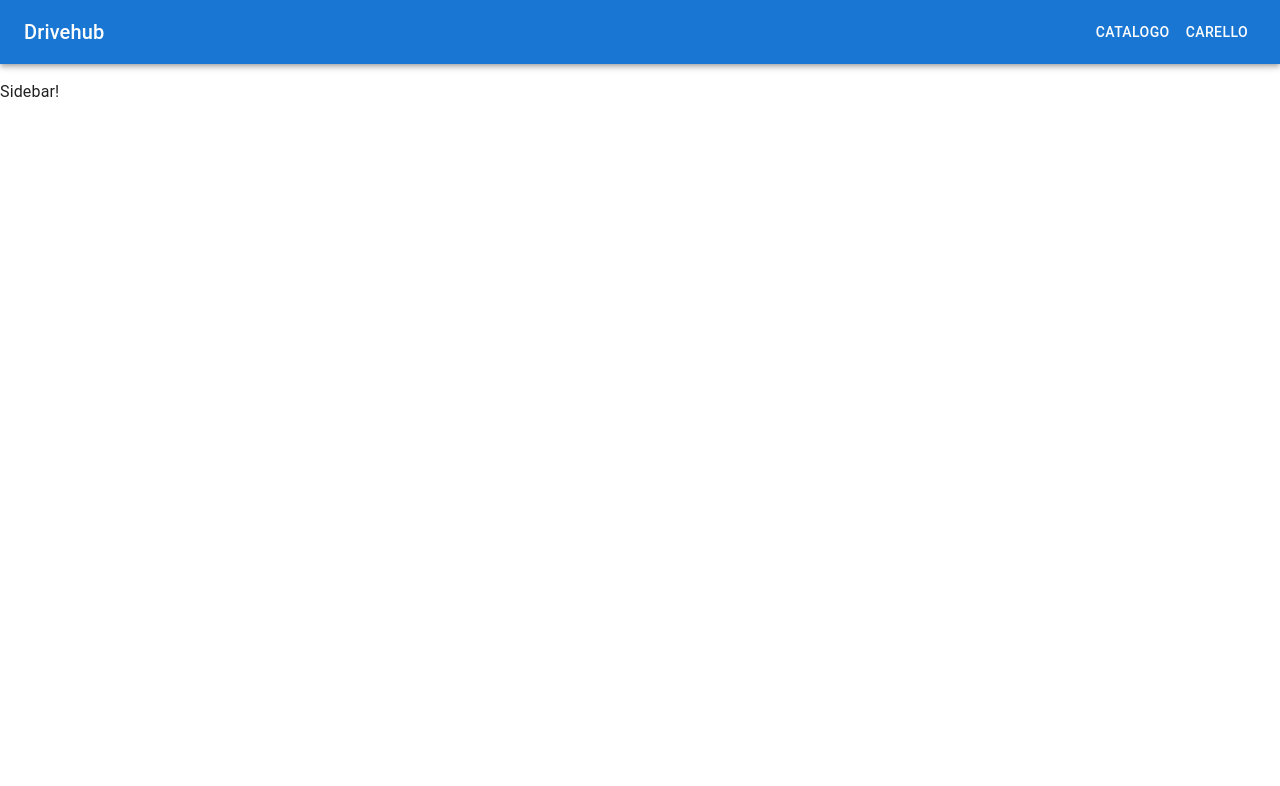
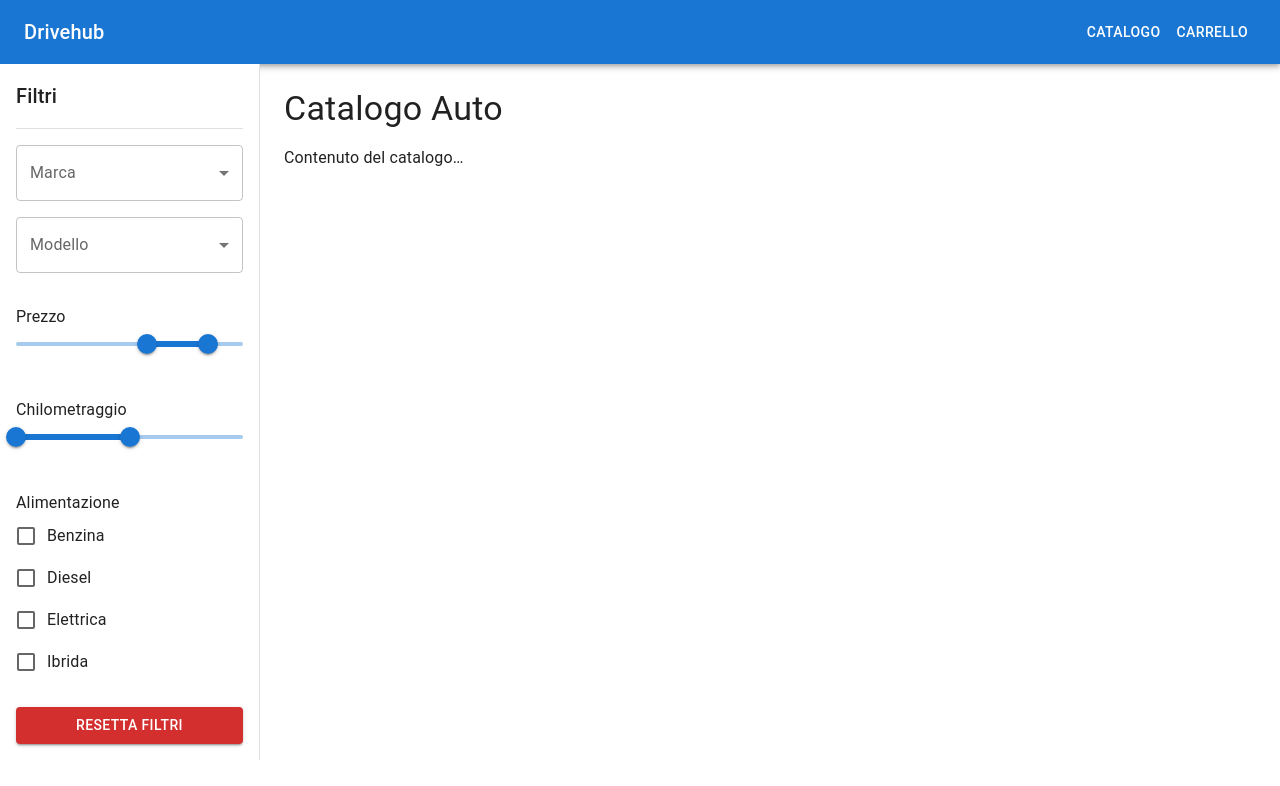
Before and after one commit to Framework-React-1-19/DriveHub, a React (Vite) app: page / in a window 1280 px wide. Shown: the top 786 px of the page. Built offline with nearby package versions, Linux system fonts and the light colour scheme.

Commit message:
Aggiunta sidebar mobile ready, fix errori in console
Cambiato readme, usato useMediaQuery di MUI per mobile ready.

```diff
--- a/package.json
+++ b/package.json
@@ -12,6 +12,7 @@
   "dependencies": {
     "@emotion/react": "^11.14.0",
     "@emotion/styled": "^11.14.1",
+    "@mui/icons-material": "^9.2.0",
     "@mui/material": "^9.2.0",
     "react": "^19.2.7",
     "react-dom": "^19.2.7",
--- a/src/home/Drivehub.tsx
+++ b/src/home/Drivehub.tsx
@@ -1,14 +1,26 @@
-import './Navbar/Navbar'
 import Navbar from './Navbar/Navbar'
 import Sidebar from './Sidebar/Sidebar'
+import { Box, Typography } from '@mui/material'
+import { useState } from 'react'
 
 function Drivehub() {
+    const [open, setOpen] = useState(false)
     return (
-        <div>
-            <Navbar/>
-            <Sidebar/>
-        </div>
-    )
+        <>
+        <Navbar onOpenSidebar={() => setOpen(true)} />
+
+        <Box sx={{ display: 'flex' }}>
+
+        <Sidebar open={open} setOpen={setOpen} />
+
+            {/* Inserisco dopo il contenuto */}
+            <Box sx={{ flexGrow: 1, p: 3 }}>
+                <Typography variant="h4" sx={{ mb: 2 }}>Catalogo Auto</Typography>
+                <Typography>Contenuto del catalogo…</Typography>
+            </Box>
+      </Box>
+    </>
+  )
 }
 
 export default Drivehub
--- a/src/home/Navbar/Navbar.tsx
+++ b/src/home/Navbar/Navbar.tsx
@@ -1,21 +1,33 @@
-import { AppBar, Toolbar, Typography, Box} from '@mui/material'
+import { AppBar, Toolbar, Typography,
+  Box, IconButton, useMediaQuery, useTheme
+} from '@mui/material'
+import MenuIcon from '@mui/icons-material/Menu'
 import UnderlineButton from './Button'
 
-function Navbar() {
+
+function Navbar({ onOpenSidebar }: { onOpenSidebar: () => void }) {
+
+  const theme = useTheme()
+  const isMobile = useMediaQuery(theme.breakpoints.down('md'))
+
   return (
     <AppBar position="static">
       <Toolbar>
-        {/* Titolo */}
+
+        {isMobile && (
+          <IconButton color="inherit" onClick={onOpenSidebar}>
+            <MenuIcon />
+          </IconButton>
+        )}
+
         <Typography variant="h6">
           Drivehub
         </Typography>
 
-        {/* Spazio che spinge i pulsanti a destra */}
         <Box sx={{ flexGrow: 1 }} />
 
-        {/* Pulsanti di navigazione */}
-        <UnderlineButton label="Catalogo"></UnderlineButton>
-        <UnderlineButton label="Carello"></UnderlineButton>
+        <UnderlineButton label="Catalogo" />
+        <UnderlineButton label="Carrello" />
       </Toolbar>
     </AppBar>
   )
--- a/src/home/Sidebar/Sidebar.tsx
+++ b/src/home/Sidebar/Sidebar.tsx
@@ -1,6 +1,85 @@
-function Sidebar(){
+import {
+  Drawer, Box, Typography, Divider, FormControl, InputLabel,
+  Select, MenuItem, Slider, FormGroup, FormControlLabel,
+  Checkbox, Button, useMediaQuery, useTheme
+} from '@mui/material'
+
+function Sidebar({ open, setOpen }: { open: boolean; setOpen: (value: boolean) => void }) {
+        const theme = useTheme()
+        const isMobile = useMediaQuery(theme.breakpoints.down('md'))
     return(
-        <p>Sidebar!</p>
+        <Drawer
+              variant={isMobile ? 'temporary' : 'permanent'}
+                anchor="left"
+                open={isMobile ? open : true}
+                onClose={() => setOpen(false)}
+            sx={{
+                width: 260,
+                flexShrink: 0,
+                '& .MuiDrawer-paper': {
+                    position: 'sticky',
+                    width: 260,
+                    padding: 2,
+                }
+            }}
+        >
+            <Box>
+                <Typography variant='h6' sx={{mb: 2}}>Filtri</Typography>
+
+                <Divider sx={{ mb: 2}}></Divider>
+
+                <FormControl fullWidth sx={{ mb: 2}}>
+                    <InputLabel>Marca</InputLabel>
+                    <Select defaultValue="">
+                        <MenuItem value="BMW">BMW</MenuItem>
+                        <MenuItem value="Audi">Audi</MenuItem>
+                        <MenuItem value="Mercedes">Mercedes</MenuItem>
+                    </Select>
+                </FormControl>
+
+                <FormControl fullWidth sx={{ mb: 2}}>
+                    <InputLabel>Modello</InputLabel>
+                    <Select defaultValue="">
+                        <MenuItem value="BMW">Serie 3</MenuItem>
+                        <MenuItem value="Audi">A4</MenuItem>
+                        <MenuItem value="Classe C">Classe C</MenuItem>
+                    </Select>
+                </FormControl>
+
+                <Typography sx={{ mt: 2}}>Prezzo</Typography>
+                <Slider
+                    value={[2015,2022]}
+                    min={2000}
+                    max={2026}
+                    sx={{ mb: 2}}
+                />
+
+                <Typography sx={{ mt: 2}}>Chilometraggio</Typography>
+                <Slider
+                    value={[0,100000]}
+                    min={0}
+                    max={200000}
+                    sx={{ mb: 2}}
+                />
+
+                <Typography sx={{ mt: 2}}>Alimentazione</Typography>
+                <FormGroup>
+                    <FormControlLabel control={<Checkbox/>} label="Benzina"></FormControlLabel>
+                    <FormControlLabel control={<Checkbox/>} label="Diesel"></FormControlLabel>
+                    <FormControlLabel control={<Checkbox/>} label="Elettrica"></FormControlLabel>
+                    <FormControlLabel control={<Checkbox/>} label="Ibrida"></FormControlLabel>
+                </FormGroup>
+
+                <Button
+                    variant="contained"
+                    color="error"
+                    fullWidth
+                    sx={{ mt: 3 }}
+                >
+                    Resetta Filtri
+                </Button>
+            </Box>
+        </Drawer>
     )
 }
 export default Sidebar
```
Also changed, not shown: 2 other files (tests, documents, lock files or other folders).
